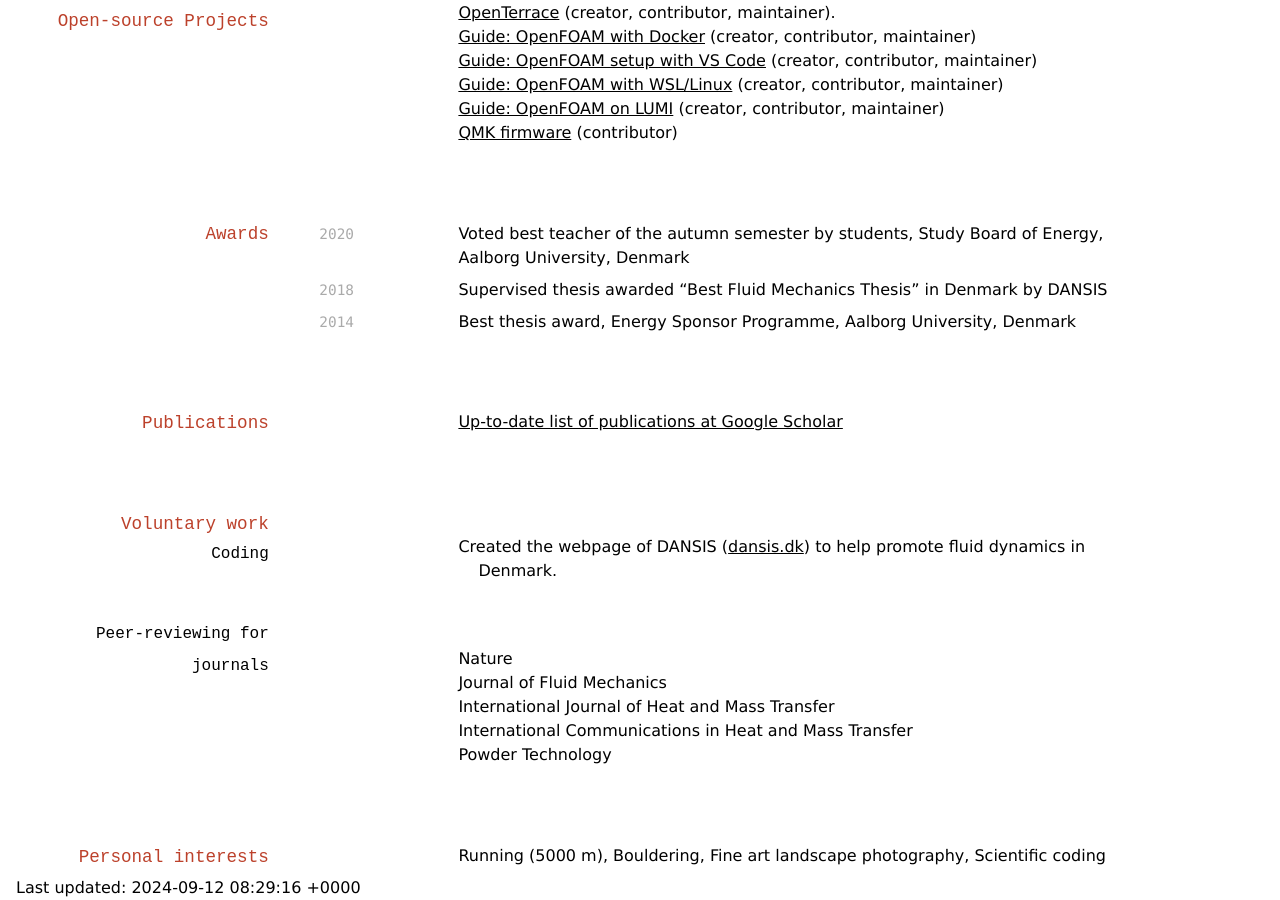
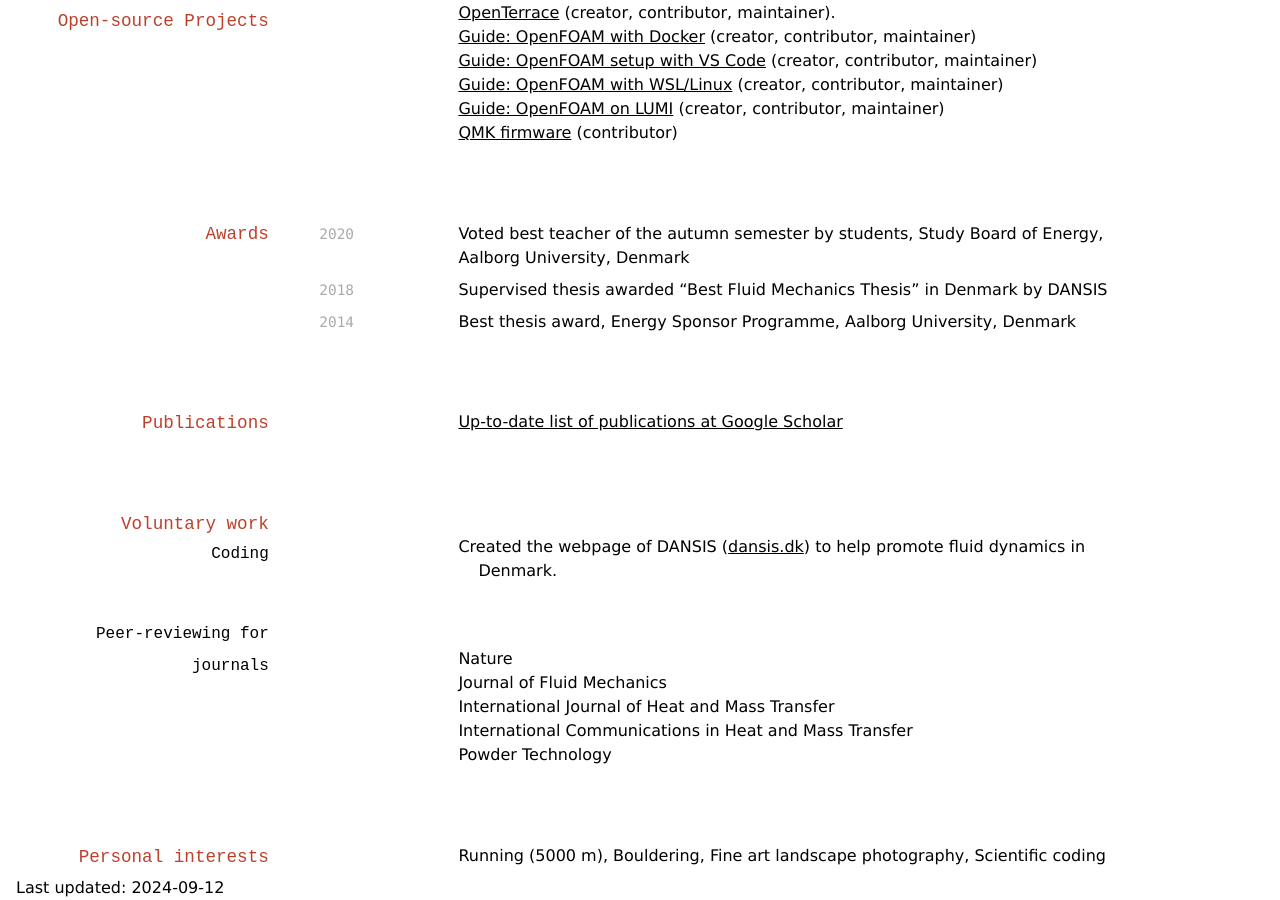
Before and after one commit to jakobhaervig/cv, a Jekyll site: the page built from index.md, in a window 1280 px wide and 900 px high, scrolled down 2292 px. Built offline with Jekyll 4.4.1, drawn with Linux system fonts in a browser that asks for light colours; part of the change alters nothing that is shown.

```diff
--- a/_layouts/cv.html
+++ b/_layouts/cv.html
@@ -10,7 +10,7 @@
   <div id="main">
     <div id="content">
     {{ content }}
-    Last updated: {{ site.time }}
+    Last updated: {{ "now" | date: "%Y-%m-%d" }}
     </div>
   </div>
 </body>
```
